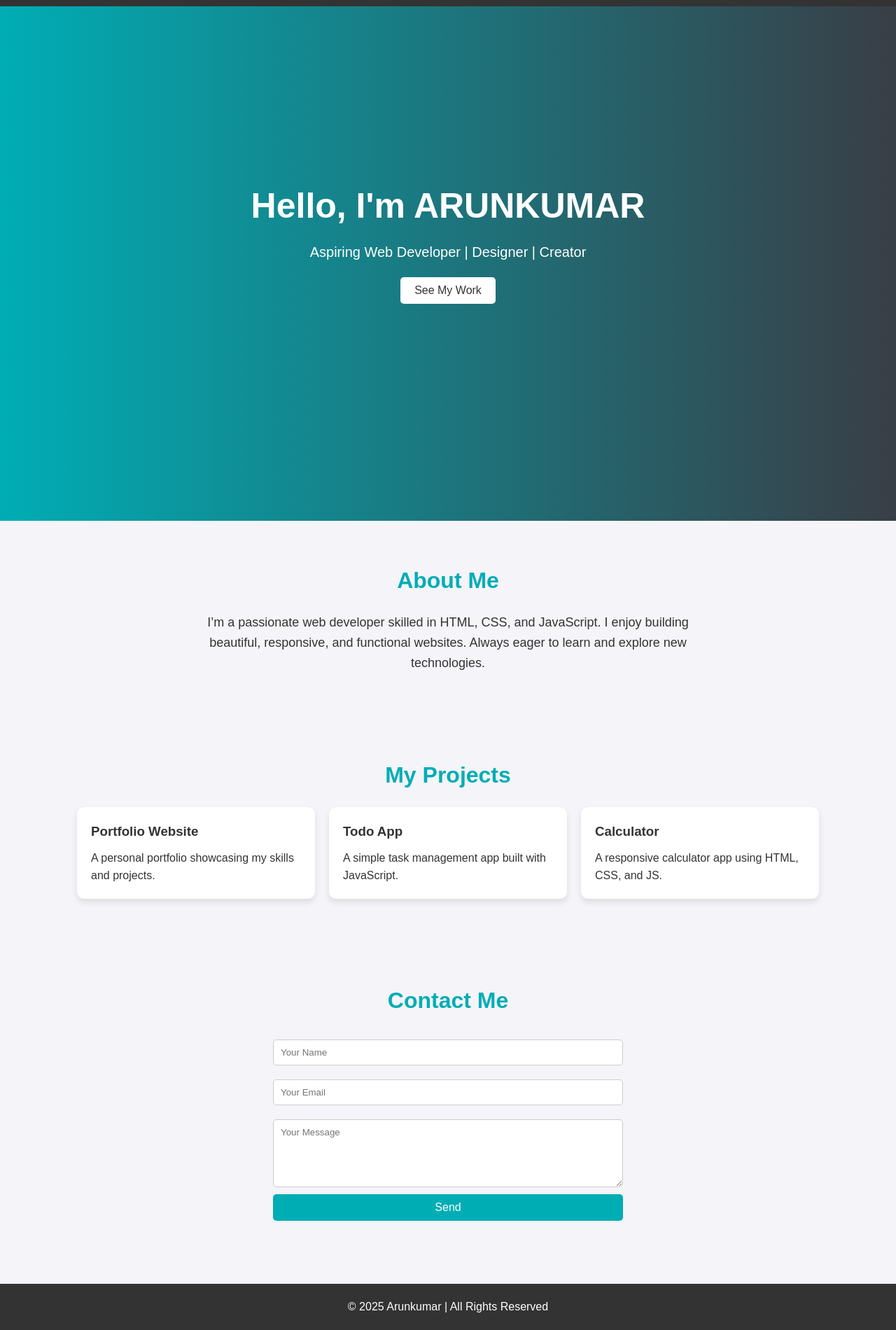
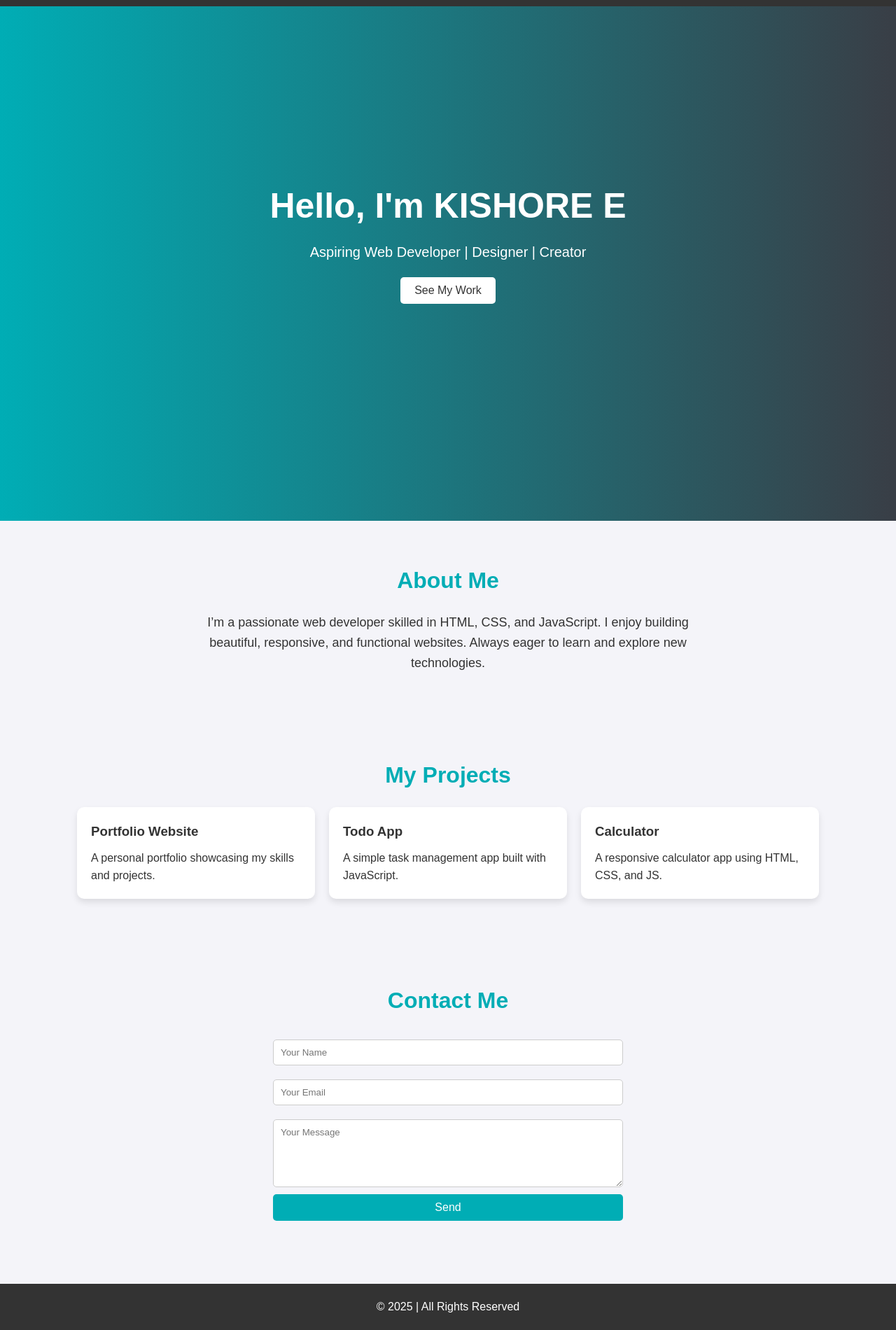
Before and after one commit to kicha5958-ux/Kishore.E-, a plain HTML site: page index.html in a window 1280 px wide. Shown: the part 56-1956 px from the top of the page at 70% size. Drawn offline with Linux system fonts and the light colour scheme.

Commit message:
Add files via upload

```diff
--- a/index.html
+++ b/index.html
@@ -210,7 +210,7 @@
 
   <!-- Hero Section -->
   <header id="home">
-    <h1>Hello, I'm ARUNKUMAR </h1>
+    <h1>Hello, I'm KISHORE E</h1>
     <p>Aspiring Web Developer | Designer | Creator</p>
     <button onclick="scrollToSection('projects')">See My Work</button>
   </header>
@@ -257,7 +257,7 @@
 
   <!-- Footer -->
   <footer>
-    <p>© 2025 Arunkumar | All Rights Reserved</p>
+    <p>© 2025  | All Rights Reserved</p>
   </footer>
 
   <!-- JavaScript -->
```
